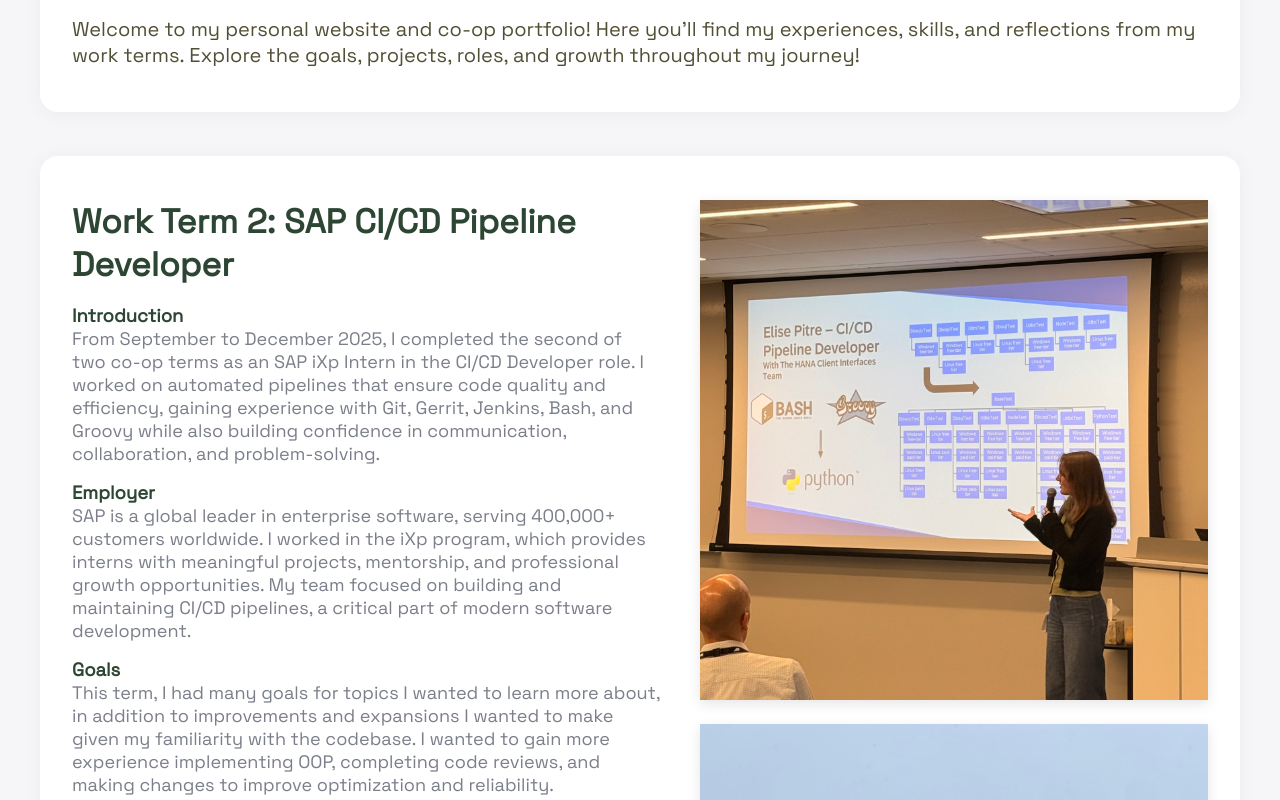
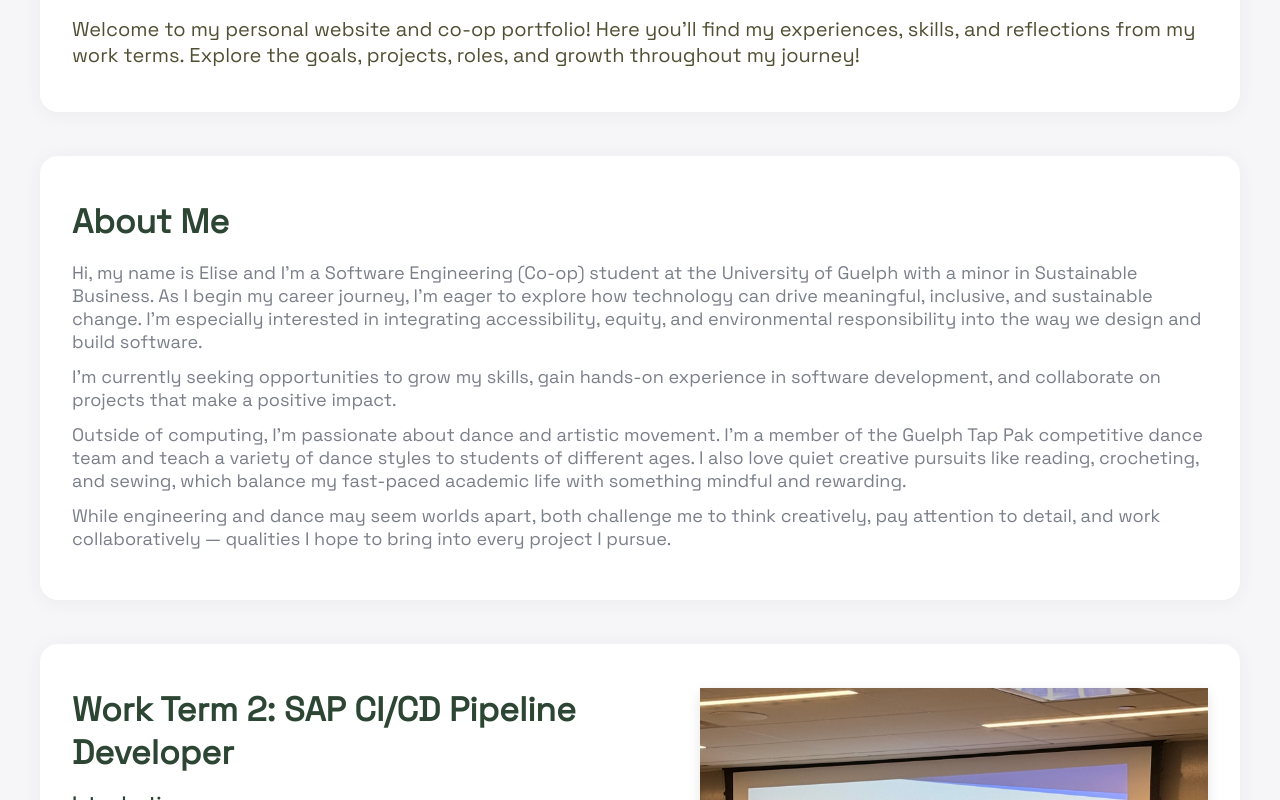
Before and after one commit to ElisePitre/elise-pitre-co-op-portfolio, a React (Create React App) app: page / in a window 1280 px wide. Shown: the part 733-1533 px from the top of the page. Built offline with nearby package versions, Linux system fonts and the light colour scheme; a web font is replaced by a local one.

Commit message:
Changing formatting a bit

```diff
--- a/src/pages/Home.js
+++ b/src/pages/Home.js
@@ -6,6 +6,7 @@
 import sapInWinter from "../styles/sapInWinter.jpeg";
 import postPresentationSelfie from "../styles/postPresentationSelfie.jpeg";
 import eliseWithR2D2 from "../styles/eliseWithR2D2.png";
+import aboutMeCollage from "../styles/IMG_2740.JPG";
 
 // --- SVG Icon Components ---
 function LinkedInIcon(props) {
@@ -45,6 +46,9 @@
             <h2 className="hero-subtitle">Personal Website & Co-op Portfolio</h2>
             <div className="hero-links-bar">
               <div className="hero-links-left">
+                <a href="#about" title="About Me" className="text-link">
+                  About Me
+                </a>
                 <a href="#work-term-2" title="Work Term 2" className="text-link">
                   Work Term 2
                 </a>
@@ -96,6 +100,36 @@
         </p>
       </section>
 
+      {/* About me section */}
+      <section id="about" className="section about-section spaced-section">
+        <div className="about-section-info">
+            <h2>About Me</h2>
+            <p>
+          Hi, my name is Elise and I’m a Software Engineering (Co-op) student at the University of Guelph with a minor
+          in Sustainable Business. As I begin my career journey, I’m eager to explore how technology can drive meaningful,
+          inclusive, and sustainable change. I’m especially interested in integrating accessibility, equity, and
+          environmental responsibility into the way we design and build software.
+        </p>
+
+        <p>
+          I’m currently seeking opportunities to grow my skills, gain hands-on experience in software development, and
+          collaborate on projects that make a positive impact.
+        </p>
+
+        <p>
+          Outside of computing, I’m passionate about dance and artistic movement. I’m a member of the Guelph Tap Pak
+          competitive dance team and teach a variety of dance styles to students of different ages. I also love quiet
+          creative pursuits like reading, crocheting, and sewing, which balance my fast-paced academic life with
+          something mindful and rewarding.
+        </p>
+
+        <p>
+          While engineering and dance may seem worlds apart, both challenge me to think creatively, pay attention to
+          detail, and work collaboratively — qualities I hope to bring into every project I pursue.
+        </p>
+        </div>
+      </section>
+
       {/* Work Term 2 Section */}
       <section id="work-term-2" className="section work-term-section">
         <div className="work-term-layout">
@@ -123,7 +157,6 @@
               I feel as though I gained valuable experience in these areas, as I had hoped. For example, I refactored the pipeline
               codebase to be written in Python and use inheritance, improving code reuse and modularity. Additionally, I implemented
               a server pool feature where tests dynamically choose a server on which to execute, allowing for more efficient use of
-              resources. Lastly, I developed a change that skips tests if the Gerrit patchset being tested is not the most recent
               version, avoiding redundant builds and barrier failures.
             </p>
             <h3>Job Description</h3>
--- a/src/styles/App.css
+++ b/src/styles/App.css
@@ -139,6 +139,42 @@
   padding: 44px 32px 38px 32px;
 }
 
+.about-section {
+  margin-top: 44px; /* Extra spacing below hero */
+}
+
+.about-section h2, .work-term-section h2, .contact-section h2 {
+  font-family: "Space Grotesk", sans-serif;
+  color: #2d4634; /* Slightly muted deep green */
+  font-size: 2.1rem;
+  margin-bottom: 18px;
+}
+
+.about-section p {
+  font-size: 1.25rem;
+  color: #525034;
+  margin-bottom: 6px;
+}
+
+.about-section-info h3 {
+  color: #2d4634; /* Slightly muted deep green */
+  font-size: 1.15rem;
+  margin-top: 16px;
+}
+
+.about-section-info ul {
+  margin: 10px 0 0 18px;
+  color: #7b7f8a;
+  font-size: 1.12rem;
+  line-height: 1.7;
+}
+
+.about-section-info p {
+  color: #7b7f8a;
+  font-size: 1.13rem;
+  margin-bottom: 12px;
+}
+
 .welcome-section {
   margin-top: 44px; /* Extra spacing below hero */
 }
@@ -219,6 +255,13 @@
   border: none;
 }
 
+/* Prevent cropping for images that should show fully (e.g., collage) */
+.media-profile.no-crop {
+  object-fit: contain;
+  height: auto; /* allow the image to determine its height */
+  max-height: 600px; /* constrain to a reasonable max so layout doesn't break */
+}
+
 /* Make only the second and third media-profile images shorter and wider */
 .media-profile[alt="Elise working at computer at SAP"],
 .media-profile[alt="Elise at SAP whiteboard"] {
@@ -290,10 +333,10 @@
   .hero-links a { padding: 6px 12px; font-size: 0.95rem; }
   .section { padding: 12px 1vw 8px 1vw; }
   .media-profile {
-    width: 100%; /* Make the image take the full width of its container */
-    max-width: 1000px; /* Increase the maximum width for larger images */
-    height: 500px; /* Set a fixed height for a rectangular shape */
-    object-fit: cover; /* Ensure the image fills the container while maintaining its aspect ratio */
+  width: 100%; /* Make the image take the full width of its container */
+  max-width: 1000px; /* Increase the maximum width for larger images */
+  height: auto; /* let images keep their natural height on small screens */
+  object-fit: contain; /* Ensure the image fits within the container without cropping */
     border-radius: 0; /* Remove rounded corners to make the images rectangular */
     margin: 0 auto; /* Center the image */
     display: block; /* Ensure proper alignment */
```
Also changed, not shown: src/styles/IMG_2740.JPG (added).
